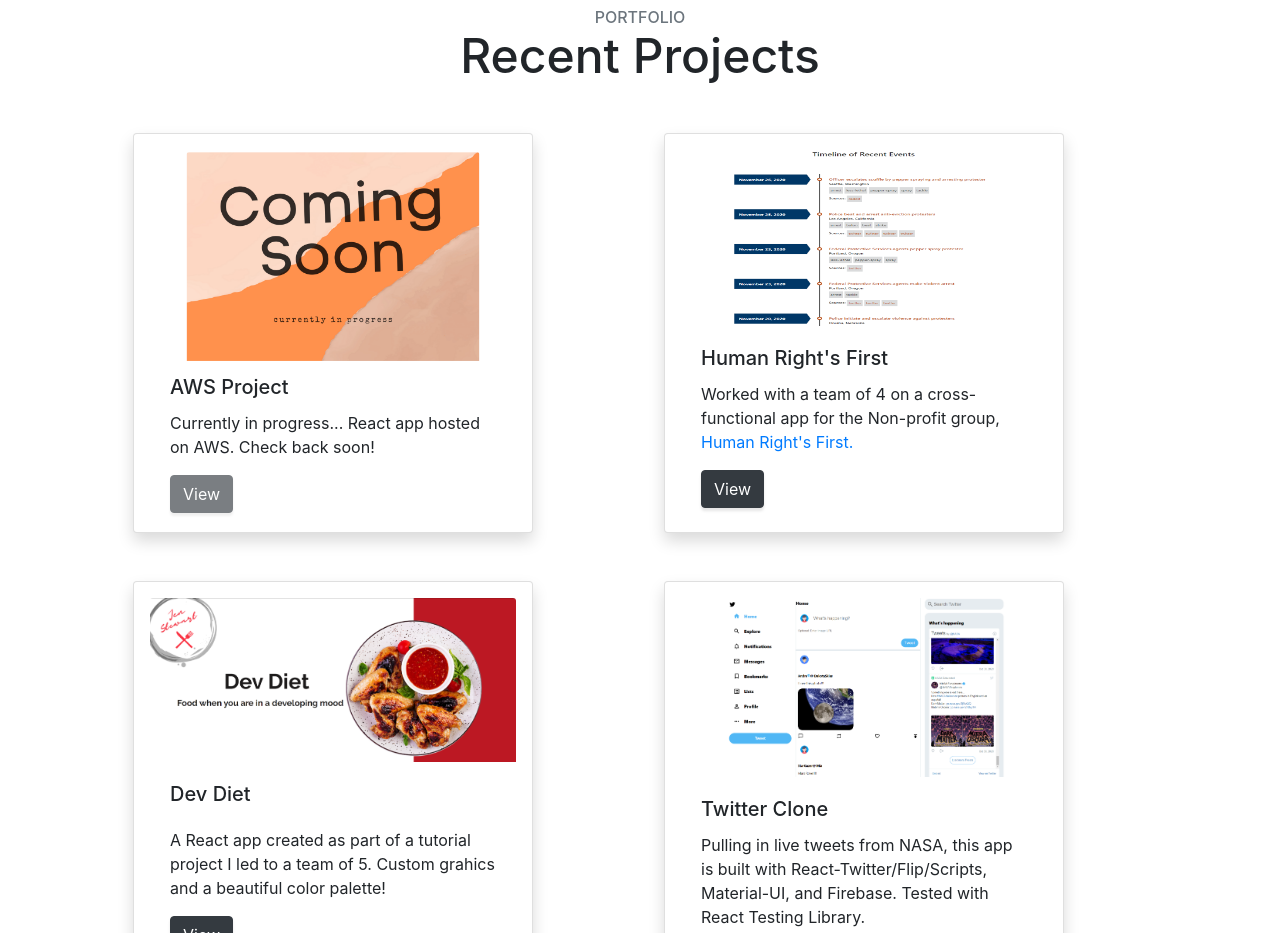
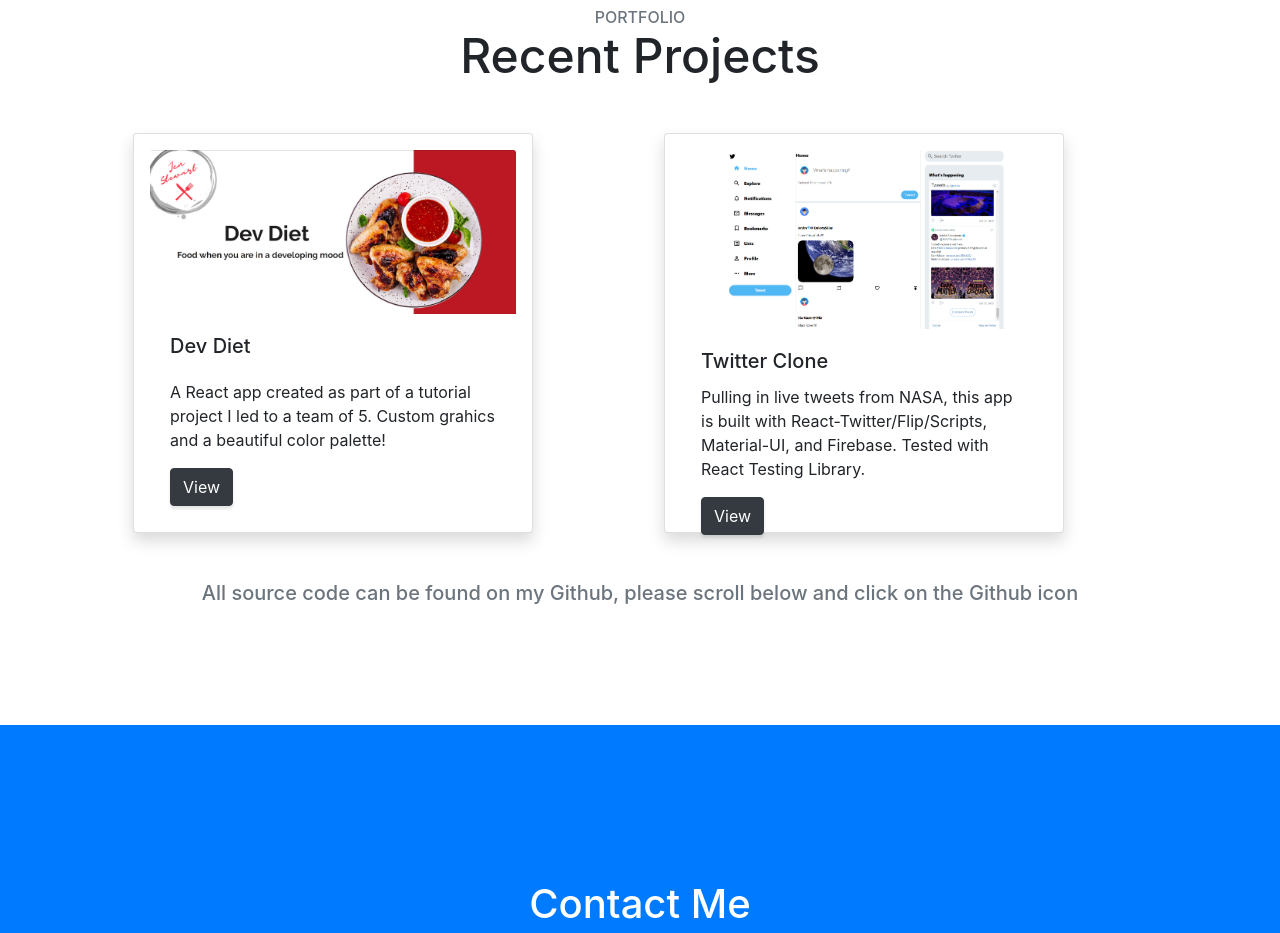
Before and after one commit to jstewart8053/jstewartPortfolioBootstrap, a website with bundled scripts: page index.html in a window 1280 px wide. Shown: the part 2640-3573 px from the top of the page. Built offline with nearby package versions, Linux system fonts and the light colour scheme.

Commit message:
comment out projects

```diff
--- a/index.html
+++ b/index.html
@@ -78,7 +78,7 @@
                     </p>
 
                     <p class="lead mb-5">In June 2020 I made a life altering decision to enroll in Lambda's (currently known as <a href="https://www.bloomtech.com/" target="_blank" >Bloomtech</a>) full-time, Full-Stack Web-Development program and pursue my passion. Lambda isn't easy. Learning a new career in a short amount of time takes commitment, that's why I have dedicated nights, weekends, and even holidays to never fall behind. And I believe my efforts have paid off. On day 1 my class size was around 120. Less than half of us will graduate. Only around 25 students will graduate without having to have ever repeated a unit. Proudly, I am one of those 25 students.
-                         I actually secured my first position as a Full-Stack Developer at a Renewable Energy Comany 1 week before I graduated! January 2022 I started a new position at K16 Solutions, a Tech/Education company! </p>
+                         I actually secured my first position as a Full-Stack Developer at a Renewable Energy Comany 1 week before I graduated! Early 2022 I started a contract position for the University of Kansas through TriCom.</p>
            </p>
           <a class="btn btn-dark btn-xl js-scroll-trigger" href="#tech">See My Skills</a>
         </div>
@@ -156,33 +156,37 @@
 
 
          <!-- AWS Start-->
-             <div class="col-lg-6 " >
-      <div class="card shadow p-3 bg-white rounded" style="width: 25rem; height: 25rem;">
+             <!-- <div class="col-lg-6 " >
+      <div class="card shadow p-3 mb-3 bg-white rounded" style="width: 25rem; height: 25rem;">
        <img src="img/comingSoon.png" class="card-img-top" alt="Discord img" style ="transform: scale(.8); margin-bottom: -2rem; margin-top: -1.5em;">
        <div class="card-body">
-        <h5 class="card-title">AWS Project</h5>
-        <p class="card-text">Currently in progress... React app hosted on AWS. Check back soon! </p>
+        <h5 class="card-title">Coming Soon</h5>
+        <p class="card-text">Currently in progress...Check back soon!</p>
          <a class="portfolio-item btn btn-dark disabled" href=""  target="_blank" >View</a>
 
 
          </div>
         </div>
       </div>
-
+     -->
 
           <!-- AWS End -->
 
          <!-- Human Right's First App Start -->
- <div class="col-lg-6 ">
-<div class="card shadow p-3 mb-5 bg-white rounded" style="width: 25rem; height: 25rem;">
-  <img src="img/timeline.png" style="width: 20rem; height: 11rem;" class="card-img-top" alt="Timeline">
-  <div class="card-body">
-    <h5 class="card-title">Human Right's First</h5>
-    <p class="card-text">Worked with a team of 4 on a cross-functional app for the Non-profit group, <a href="https://www.humanrightsfirst.org/">Human Right's First.</a> </p>
-         <a class="portfolio-item btn btn-dark" href="https://a.humanrightsfirst.dev/" target="_blank" >View</a>
-  </div>
-</div>
+ <!-- <div class="col-lg-6 " >
+      <div class="card shadow p-3 bg-white rounded" style="width: 25rem; height: 25rem;">
+       <img src="img/comingSoon.png" class="card-img-top" alt="Discord img" style ="transform: scale(.8); margin-bottom: -2rem; margin-top: -1.5em;">
+       <div class="card-body">
+        <h5 class="card-title">Coming Soon</h5>
+        <p class="card-text">Currently in progress...Check back soon!</p>
+         <a class="portfolio-item btn btn-dark disabled" href=""  target="_blank" >View</a>
+
+
+         </div>
+        </div>
       </div>
+     -->
+
          <!-- Human Right's First App End -->
 
 
```
